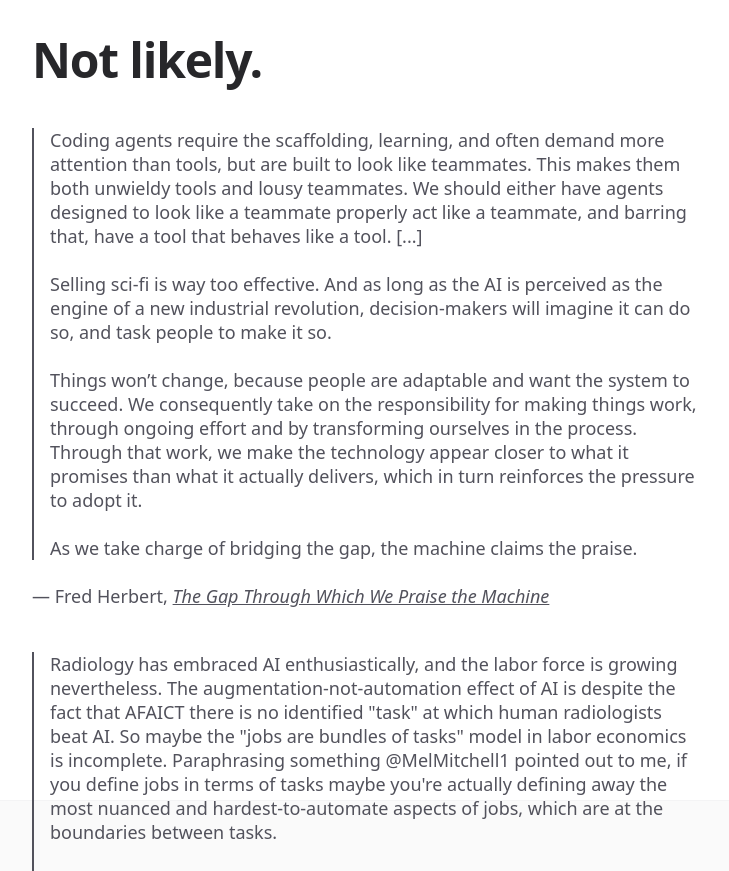
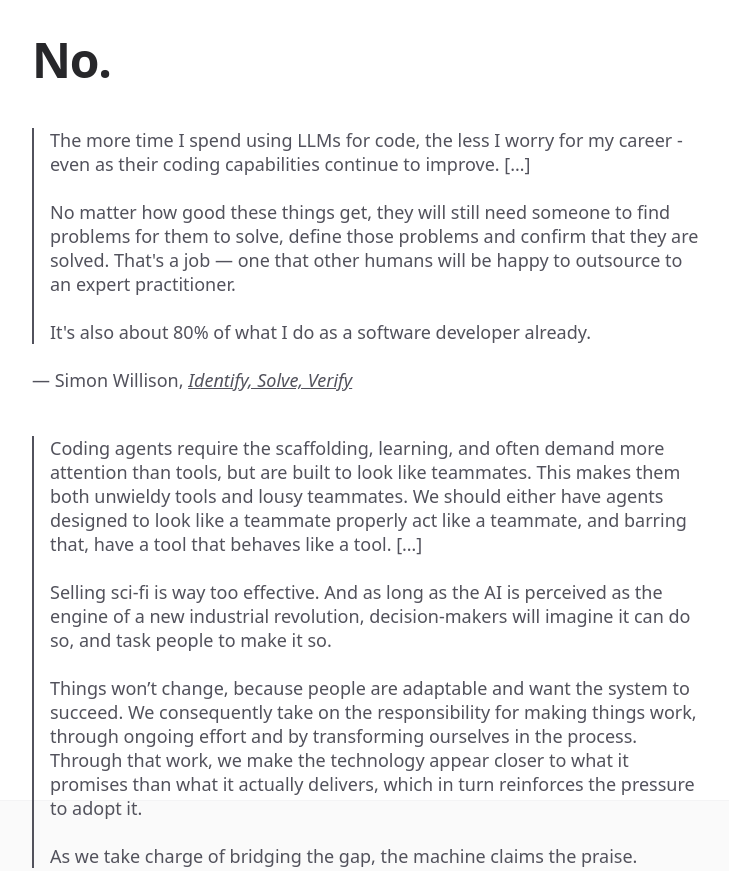
Before and after one commit to indirect/canaireplace.us, a plain HTML site: page index.html in a window 1280 px wide. Shown: the top 871 px of the page, without its empty margins (96-825 px from the left). Drawn offline with Linux system fonts and the light colour scheme.

Commit message:
add Simon Willison's identify solve verify

```diff
--- a/index.html
+++ b/index.html
@@ -24,11 +24,24 @@
               <div class="mx-auto max-w-2xl lg:max-w-5xl">
                 <div class="max-w-2xl">
                   <h1 class="sm:pb-5 text-4xl font-bold tracking-tight sm:text-5xl text-zinc-800 dark:text-zinc-100">
-                    Not likely.
+                    No.
                   </h1>
 
                   <blockquote>
-                    <p>Coding agents require the scaffolding, learning, and often demand more attention than tools, but are built to look like teammates. This makes them both unwieldy tools and lousy teammates. We should either have agents designed to look like a teammate properly act like a teammate, and barring that, have a tool that behaves like a tool. [...]
+                    <p>The more time I spend using LLMs for code, the less I worry for my career - even as their coding capabilities continue to improve. [&hellip;]</p>
+                    <p>No matter how good these things get, they will still need someone to find problems for them to solve, define those problems and confirm that they are solved. That's a job &mdash; one that other humans will be happy to outsource to an expert practitioner.</p>
+                    <p>It's also about 80% of what I do as a software developer already.</p>
+                  </blockquote>
+                  <p>
+                    Simon Willison,
+                    <a href="https://simonwillison.net/2025/Jul/4/identify-solve-verify/">
+                      <i>Identify, Solve, Verify</i>
+                    </a>
+                  </p>
+
+
+                  <blockquote>
+                    <p>Coding agents require the scaffolding, learning, and often demand more attention than tools, but are built to look like teammates. This makes them both unwieldy tools and lousy teammates. We should either have agents designed to look like a teammate properly act like a teammate, and barring that, have a tool that behaves like a tool. [&hellip;]
                     </p>
                     <p>
                       Selling sci-fi is way too effective. And as long as the AI is perceived as the engine of a new industrial revolution, decision-makers will imagine it can do so, and task people to make it so.<br/><br/>Things won’t change, because people are adaptable and want the system to succeed. We consequently take on the responsibility for making things work, through ongoing effort and by transforming ourselves in the process. Through that work, we make the technology appear closer to what it promises than what it actually delivers, which in turn reinforces the pressure to adopt it.<br/><br/>As we take charge of bridging the gap, the machine claims the praise.
@@ -36,7 +49,11 @@
                   </blockquote>
                   <p>
                     Fred Herbert,
-                    <a href="https://ferd.ca/the-gap-through-which-we-praise-the-machine.html"><i>The Gap Through Which We Praise the Machine</i></a></p>
+                    <a href="https://ferd.ca/the-gap-through-which-we-praise-the-machine.html">
+                      <i>The Gap Through Which We Praise the Machine</i>
+                    </a>
+                  </p>
+
 
                   <blockquote>
                     <p>
@@ -52,6 +69,7 @@
                     </a>
                   </p>
 
+
                   <blockquote>
                     <p>What are we actually saying here — that even Microsoft has to evaluate usage of “AI” directly, because it doesn’t affect performance enough to have an obvious impact otherwise? That the technology is so limp that even its biggest investor has to&nbsp;<em>strong-arm its own employees</em>&nbsp;into using it? That their own employees don’t&nbsp;<em>want</em>&nbsp;to use&nbsp;it?<br/><br/>Genuinely good new tools don’t tend to need&nbsp;<em>coercion</em>&nbsp;to fuel their adoption only a few years into their existence, right?</p>
                   </blockquote>
@@ -61,6 +79,7 @@
                       The rise of Whatever
                     </a>
                   </p>
+
 
                   <blockquote>
                     <p>The problem is that the actual meat of human communication is a tiny fraction of the amount of symbols being spat out. Getting the actual ideas part of a message compressed well can get lost in the noise, and a better strategy is simply evasion. Expressing an actual idea will be more right in some cases, but expressing something which sounds like an actual idea is overwhelmingly likely to be very wrong unless you have strong confidence that it’s right. So the AIs optimize by being evasive and sycophantic rather than expressing ideas.</p>
```
